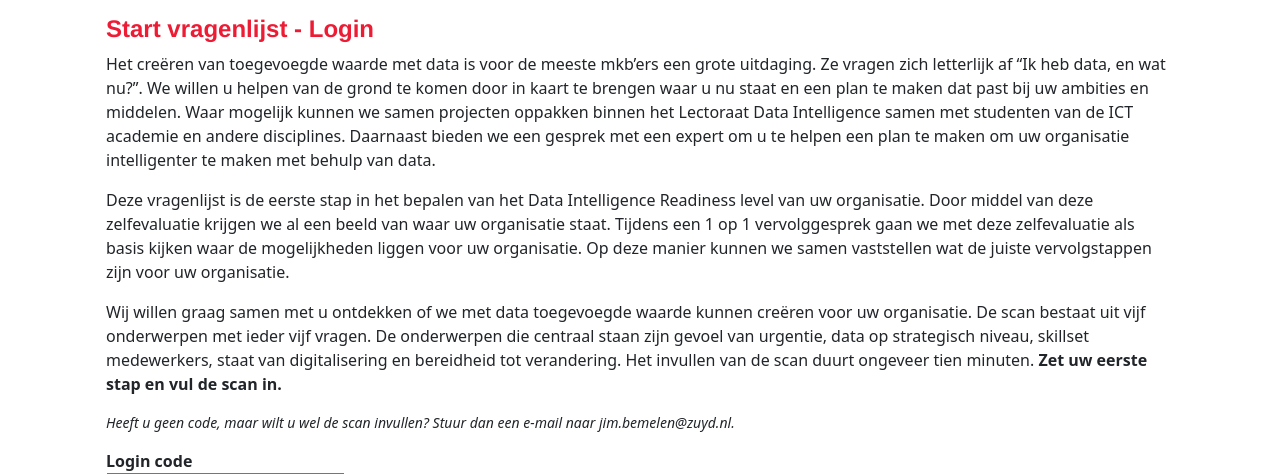
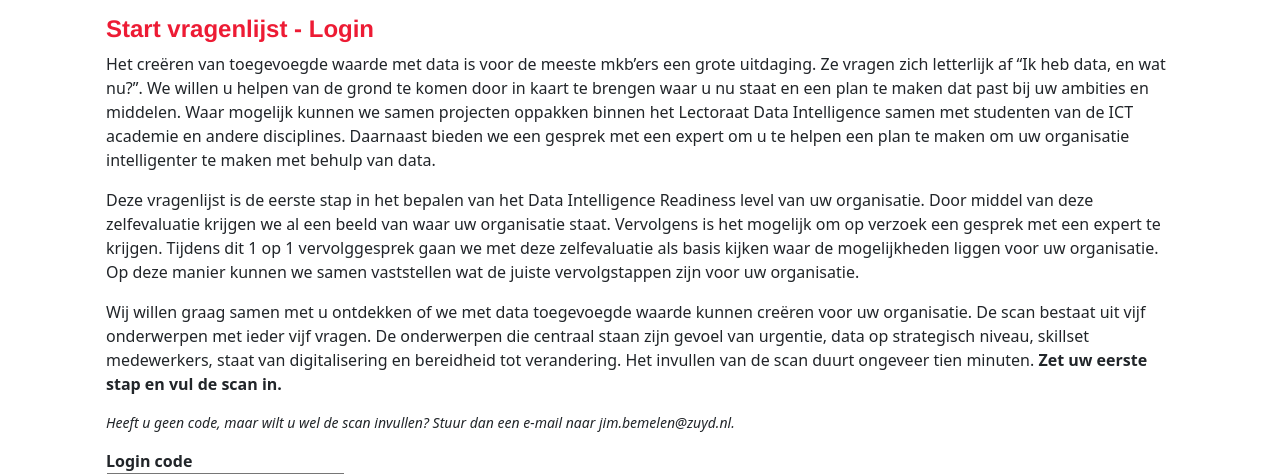
Before and after one commit to Shannendorf/DataEnWatNu, a Flask app: page /questions/start in a window 1280 px wide. Shown: the part 76-550 px from the top of the page. Run offline with Flask 2, Linux system fonts and the light colour scheme; some libraries are stand-ins or nearby versions.

Commit message:
changed text on login page and in report

```diff
--- a/src/templates/login.html
+++ b/src/templates/login.html
@@ -7,7 +7,7 @@
     Het creëren van toegevoegde waarde met data is voor de meeste mkb’ers een grote uitdaging. Ze vragen zich letterlijk af “Ik heb data, en wat nu?”. We willen u helpen van de grond te komen door in kaart te brengen waar u nu staat en een plan te maken dat past bij uw ambities en middelen. Waar mogelijk kunnen we samen projecten oppakken binnen het Lectoraat Data Intelligence samen met studenten van de ICT academie en andere disciplines. Daarnaast bieden we een gesprek met een expert om u te helpen een plan te maken om uw organisatie intelligenter te maken met behulp van data.
   </p>
   <p>
-    Deze vragenlijst is de eerste stap in het bepalen van het Data Intelligence Readiness level van uw organisatie. Door middel van deze zelfevaluatie krijgen we al een beeld van waar uw organisatie staat. Tijdens een 1 op 1 vervolggesprek gaan we met deze zelfevaluatie als basis kijken waar de mogelijkheden liggen voor uw organisatie. Op deze manier kunnen we samen vaststellen wat de juiste vervolgstappen zijn voor uw organisatie.
+    Deze vragenlijst is de eerste stap in het bepalen van het Data Intelligence Readiness level van uw organisatie. Door middel van deze zelfevaluatie krijgen we al een beeld van waar uw organisatie staat. Vervolgens is het mogelijk om op verzoek een gesprek met een expert te krijgen. Tijdens dit 1 op 1 vervolggesprek gaan we met deze zelfevaluatie als basis kijken waar de mogelijkheden liggen voor uw organisatie. Op deze manier kunnen we samen vaststellen wat de juiste vervolgstappen zijn voor uw organisatie.
   </p>
   <p>
     Wij willen graag samen met u ontdekken of we met data toegevoegde waarde kunnen creëren voor uw organisatie. De scan bestaat uit vijf onderwerpen met ieder vijf vragen. De onderwerpen die centraal staan zijn gevoel van urgentie, data op strategisch niveau, skillset medewerkers, staat van digitalisering en bereidheid tot verandering. Het invullen van de scan duurt ongeveer tien minuten. <strong>Zet uw eerste stap en vul de scan in.</strong>
```
Also changed, not shown: 2 other files.
